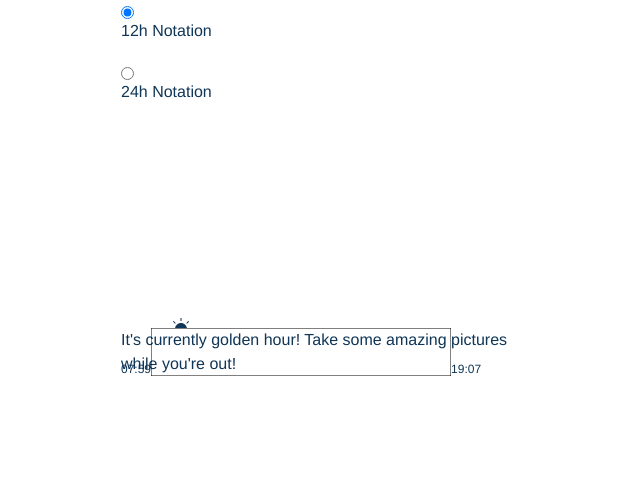
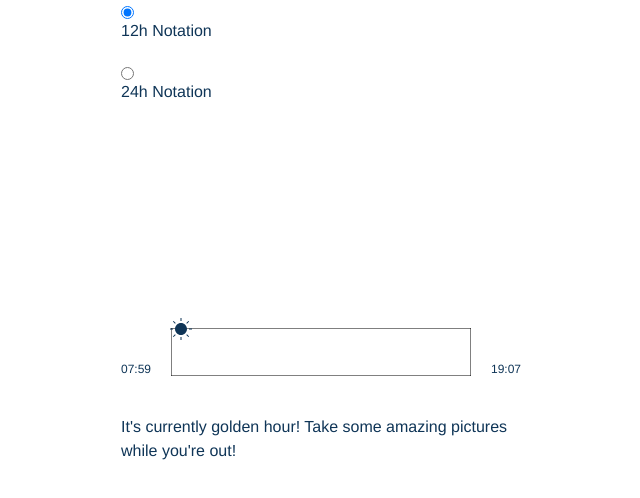
Before and after one commit to VervaekeMilan/Project-Interaction-Design-2020, a plain HTML site: page GoldonHour.html in a window 1280 px wide. Shown: the part 146-644 px from the top of the page, without its empty margins (319-959 px from the left). Drawn offline with Linux system fonts and the light colour scheme.

Commit message:
Sun appears above rectange, <p> under rectagle

```diff
--- a/GoldonHour.html
+++ b/GoldonHour.html
@@ -15,15 +15,6 @@
         <!-- <img src="..\EindopdrachtInteractionDesign\img\Sunset.png" alt="Beautiful Sunset" >   -->
         <h1>Today's golden hours at your location are: </h1>
 
-
-        <!-- Rounded switch
-        <label class="switch c-centeralise">
-            <input type="checkbox">
-            <span class="slider round">12h Notation</span>
-        </label> -->
-
-
-        <!-- class="o-hide-accessible c-option c-option--hidden" -->
         <div>
             <input  type="radio" id="12" name="notation" value="12" checked>
             <label for="12" >12h Notation</label><br>
@@ -33,7 +24,7 @@
             <label for="24">24h Notation</label><br>
         </div>
 
-
+        <div style="position:relative">
             <div class="c-goldenhour__line" >
                 <div class="c-horizon">
                     <div class="c-horizon__sky-wrapper">
@@ -47,7 +38,6 @@
                     </div>
                 </div>
             </div>
-
 
                 <div class="c-horizon">
 
@@ -70,7 +60,8 @@
                     <!-- style="position:static"-->
                 </div>
 
-        <p class="c-centeralise c-label">
+        </div>
+        <p class="c-centeralise">
             <span class="js-countdown">It's currently golden hour! Take some amazing pictures while you're out!</span>
         </p>
 
--- a/css/screen.css
+++ b/css/screen.css
@@ -341,7 +341,7 @@ input::placeholder {
     margin-top: auto;
 }
 .c-horizon__sky-wrapper {
-    position: relative;
+    /*position: relative;*/
     height: 200px;
     overflow: hidden;
     padding: 24px 40px 0 0;
@@ -376,9 +376,9 @@ input::placeholder {
     /* border: 1px solid var(--color-front); */
     display: flex;
     justify-content: space-between;
-    padding-bottom: 96px;
+    /*padding-top: 96px;*/
     margin-bottom: 32px;
-    position: absolute;
+    /*position: absolute;*/
     z-index: 1;
 
 }
```
Lines whose indentation alone changed are shown as unchanged.
